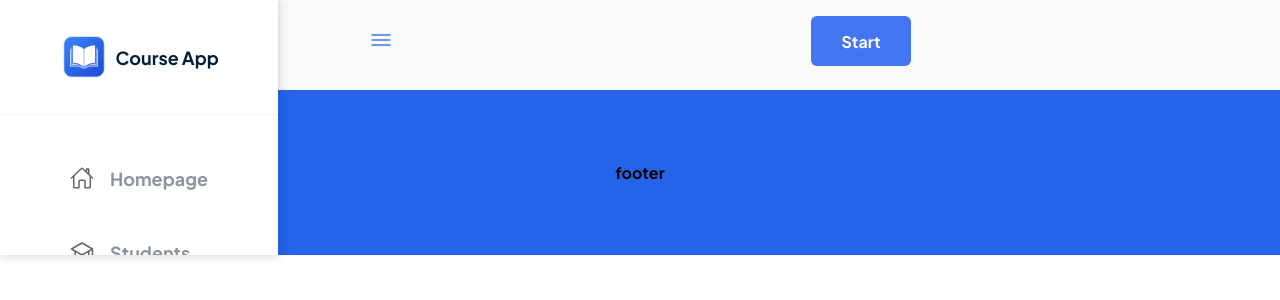
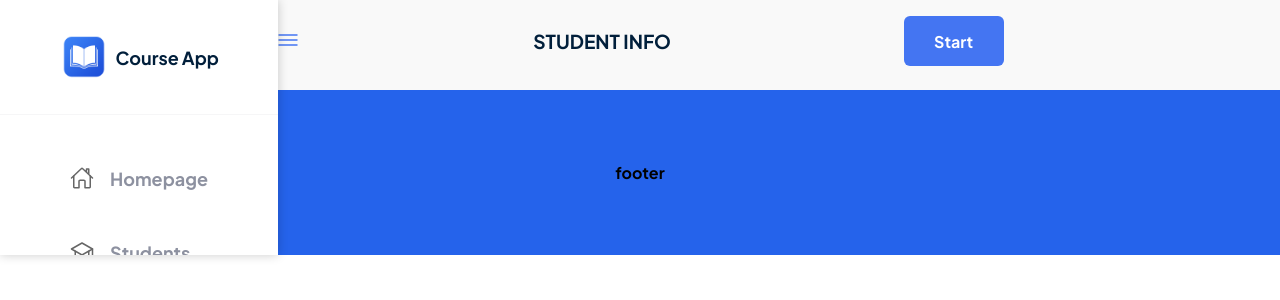
Before and after one commit to firatcanulukaya/course-app, a React (Create React App) app in the folder client/: page /student/1 in a window 1280 px wide. Shown: the top 300 px of the page. Built offline with nearby package versions, Linux system fonts and the light colour scheme.

Commit message:
added students info page header

```diff
--- a/client/src/components/Navbar.jsx
+++ b/client/src/components/Navbar.jsx
@@ -8,9 +8,8 @@ const Navbar = ({sidebarCollapse}) => {
         <button onClick={sidebarCollapse}><img src={ham} alt="" /></button>
           <Routes>
               <Route path="/" element={<p>Homepage</p>}/>
-              <Route path="students" element={<p>Students</p>}/>
-              <Route path="k" element={<p>Add Student</p>}/>
-              <Route path="kgetir/:id" element={<p>Student Info</p>}/>
+              <Route path="students" element={<p>Students List</p>}/>
+              <Route path="student/:id" element={<p>Student Info</p>}/>
           </Routes>
 
         <a href="/">Start</a>
```
